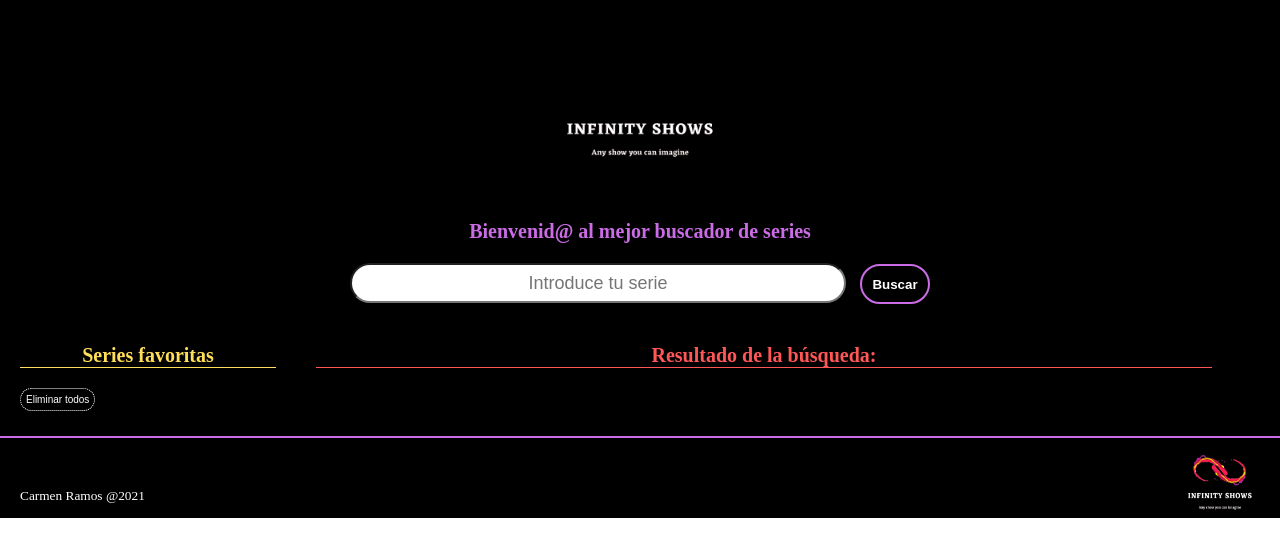
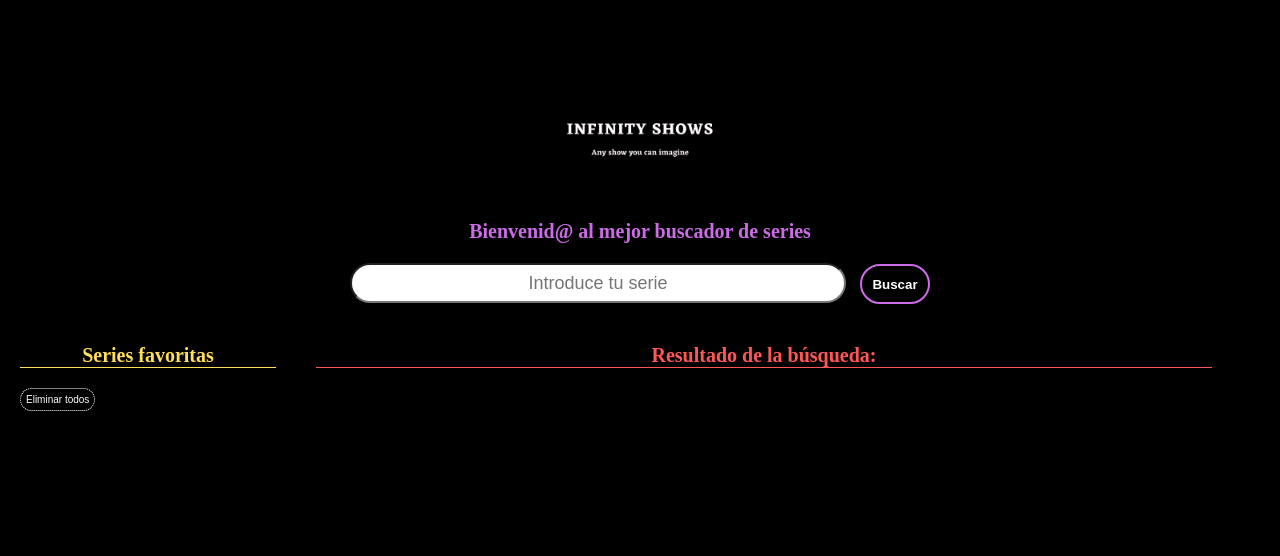
Before and after one commit to Adalab/modulo-2-evaluacion-final-Carmen-ramos, a website: page src/html/index.html in a window 1280 px wide. Drawn offline with nearby package versions, Linux system fonts and the light colour scheme; files that its build step writes are made by us from their sources; files whose address does not match are found by name.

Commit message:
last change

```diff
--- a/src/html/index.html
+++ b/src/html/index.html
@@ -13,7 +13,7 @@
 <body class="page">
   <include src="./partials/header.html"></include>
   <include src="./partials/main.html"></include>
-  <include src="./partials/footer.html"></include>
+
 
 
   <script src="./assets/js/main.js"></script>
--- a/src/html/partials/footer.html
+++ /dev/null
@@ -1,4 +0,0 @@
-<footer class="footer">
-    <small class="footer__small">Carmen Ramos @2021</small>
-    <img class="footer__img" src="./assets/images/footerlogo.JPG" alt="logo infinity" />
-</footer>
--- a/src/scss/pages/_index.scss
+++ b/src/scss/pages/_index.scss
@@ -1,3 +1,3 @@
 .page {
-  height: 100vh;
+  background-color: $color-Background;
 }
```
Also changed, not shown: docs/index.html (+1 -4 lines), docs/assets/css/main.css.
